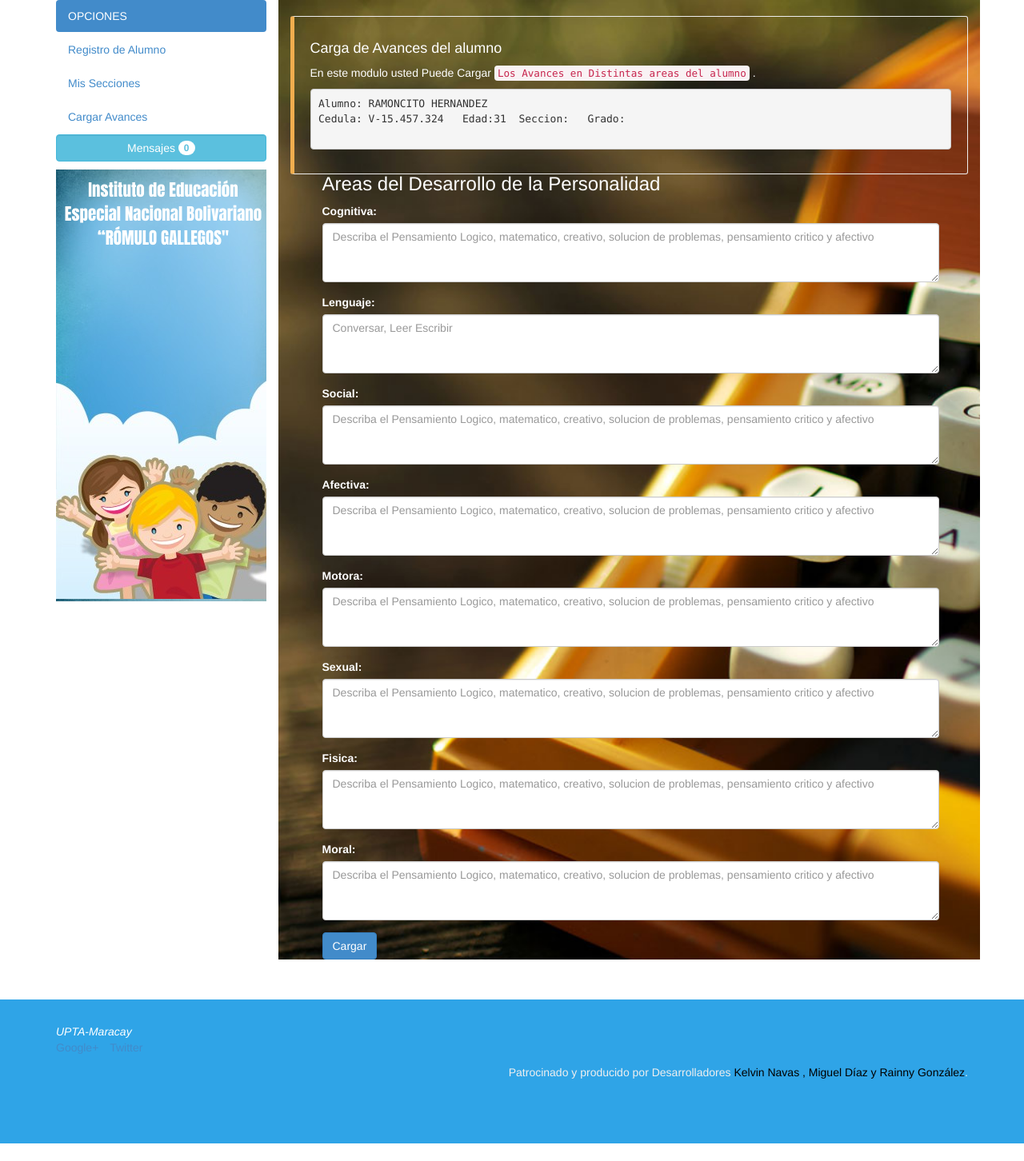
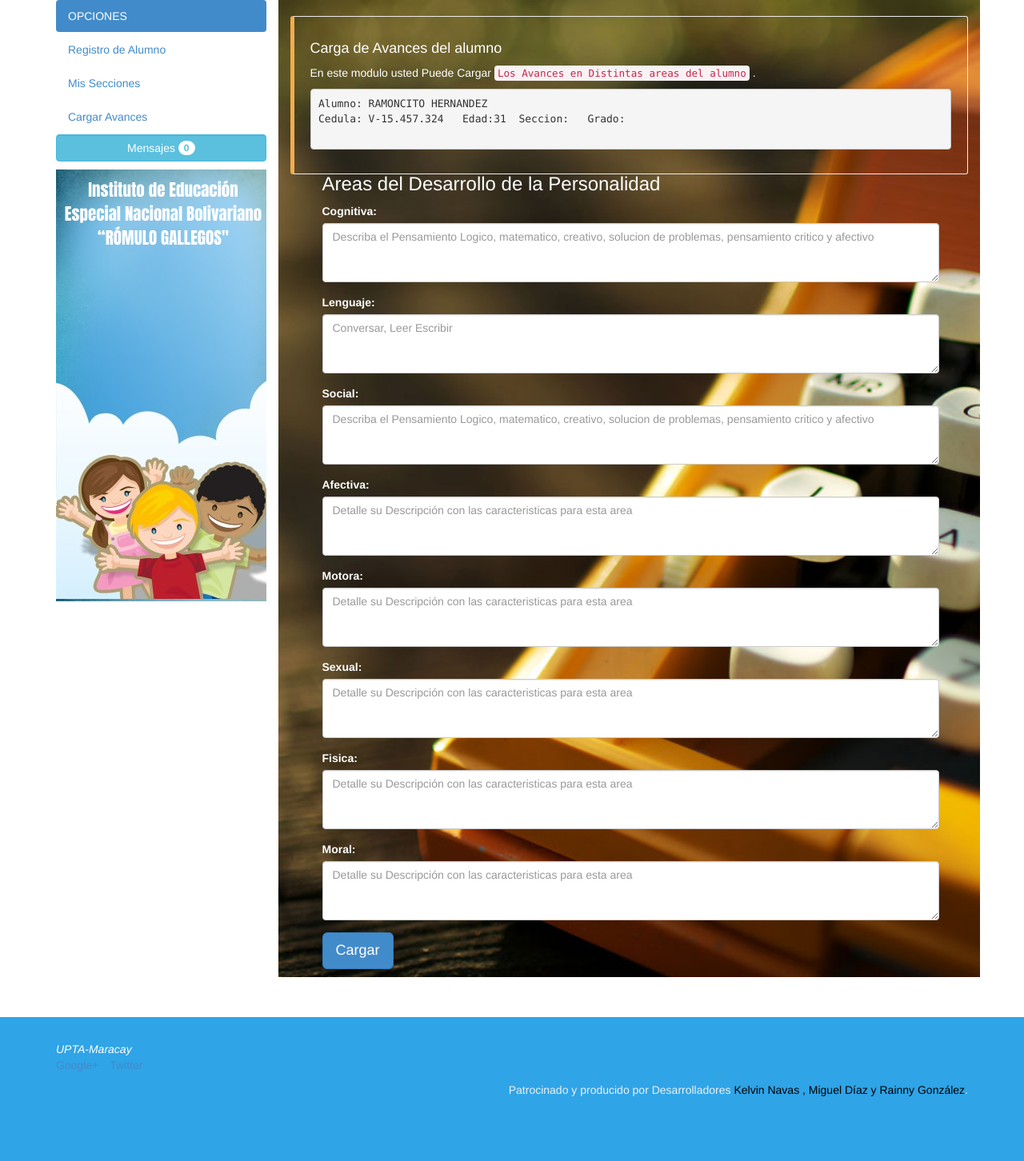
Before and after one commit to julio899/PROYECTO, a CodeIgniter app: page /index.php/docente/cargar_avance/1 in a window 1280 px wide. Shown: the whole page at 80% size. Before the commit the page ends 1430 px from the top, so only its background shows below. Run offline with CodeIgniter, Linux system fonts and the light colour scheme; data comes from the database, SQL or seed files in the repository; data that the repository does not hold is empty.

Commit message:
padin del btn del fromulario

```diff
--- a/application/views/contenido_docente.php
+++ b/application/views/contenido_docente.php
@@ -295,33 +295,33 @@
 
 					  <div class="form-group">
 					  	<label from="afectiva">Afectiva:</label>
-					  	<textarea name="afectiva" id="afectiva" class="form-control" placeholder="Describa el Pensamiento Logico, matematico, creativo, solucion de problemas, pensamiento critico y afectivo" rows="3"></textarea>
+					  	<textarea name="afectiva" id="afectiva" class="form-control" placeholder="Detalle su Descripci&oacute;n con las caracteristicas para esta area" rows="3"></textarea>
 					  </div>
 
 
 					  <div class="form-group">
 					  	<label from="motora">Motora:</label>
-					  	<textarea name="motora" id="motora" class="form-control" placeholder="Describa el Pensamiento Logico, matematico, creativo, solucion de problemas, pensamiento critico y afectivo" rows="3"></textarea>
+					  	<textarea name="motora" id="motora" class="form-control" placeholder="Detalle su Descripci&oacute;n con las caracteristicas para esta area" rows="3"></textarea>
 					  </div>
 
 
 					  <div class="form-group">
 					  	<label from="sexual">Sexual:</label>
-					  	<textarea name="sexual" id="sexual" class="form-control" placeholder="Describa el Pensamiento Logico, matematico, creativo, solucion de problemas, pensamiento critico y afectivo" rows="3"></textarea>
+					  	<textarea name="sexual" id="sexual" class="form-control" placeholder="Detalle su Descripci&oacute;n con las caracteristicas para esta area" rows="3"></textarea>
 					  </div>
 
 
 					  <div class="form-group">
 					  	<label from="fisica">Fisica:</label>
-					  	<textarea name="fisica" id="fisica" class="form-control" placeholder="Describa el Pensamiento Logico, matematico, creativo, solucion de problemas, pensamiento critico y afectivo" rows="3"></textarea>
+					  	<textarea name="fisica" id="fisica" class="form-control" placeholder="Detalle su Descripci&oacute;n con las caracteristicas para esta area" rows="3"></textarea>
 					  </div>
 
 
 					  <div class="form-group">
 					  	<label from="moral">Moral:</label>
-					  	<textarea name="moral" id="moral" class="form-control" placeholder="Describa el Pensamiento Logico, matematico, creativo, solucion de problemas, pensamiento critico y afectivo" rows="3"></textarea>
+					  	<textarea name="moral" id="moral" class="form-control" placeholder="Detalle su Descripci&oacute;n con las caracteristicas para esta area" rows="3"></textarea>
 					  </div>
-					  <button type="submit" class="btn btn-primary">Cargar</button>
+					  <button type="submit" class="btn btn-primary btn-lg">Cargar</button>
 					</form>
 				</div>
 
--- a/application/views/html/cabecera.php
+++ b/application/views/html/cabecera.php
@@ -181,6 +181,7 @@
 -o-background-size: cover;
 background-size: cover;
 	opacity: 1;
+	padding-bottom: 10px;
 }
 </style>
 
```
